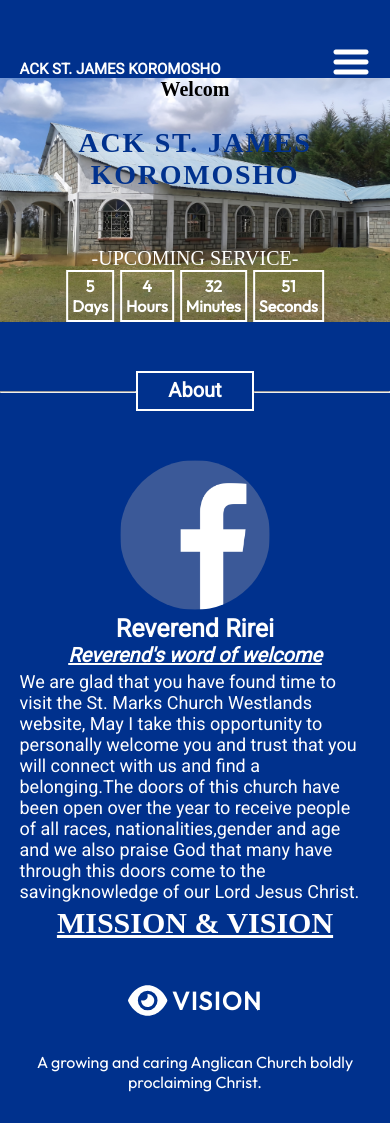
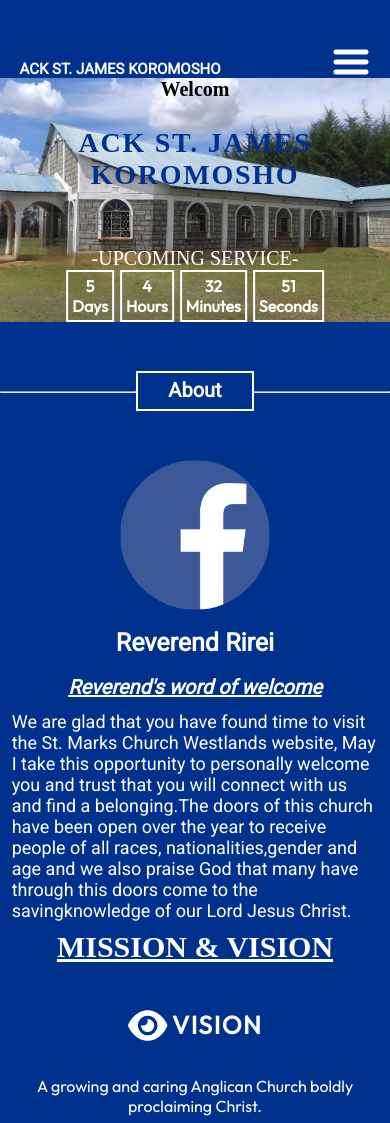
Before and after one commit to KipletingEdwin/Koromosho, a React (Vite) app: page /kama in a window 390 px wide. Shown: the top 1123 px of the page. Built offline with nearby package versions, Linux system fonts and the light colour scheme.

Commit message:
make reverend container responsive

```diff
--- a/src/components/About/About.module.css
+++ b/src/components/About/About.module.css
@@ -264,4 +264,25 @@
         text-decoration: underline;
     }
 
+    /* .reverendContainer{
+        background-color: green;
+    } */
+
+    .name{
+        /* background-color: red; */
+        padding: 10px 0px;
+        margin: 1% 0%;
+    }
+
+    .reverendContainer h3{
+        /* background-color: blueviolet; */
+        margin: 1% 0%;
+    }
+
+    .description{
+        /* background-color: aqua; */
+        margin: 1% 3%;
+        padding: 5px 0px;
+    }
+
 }
```
